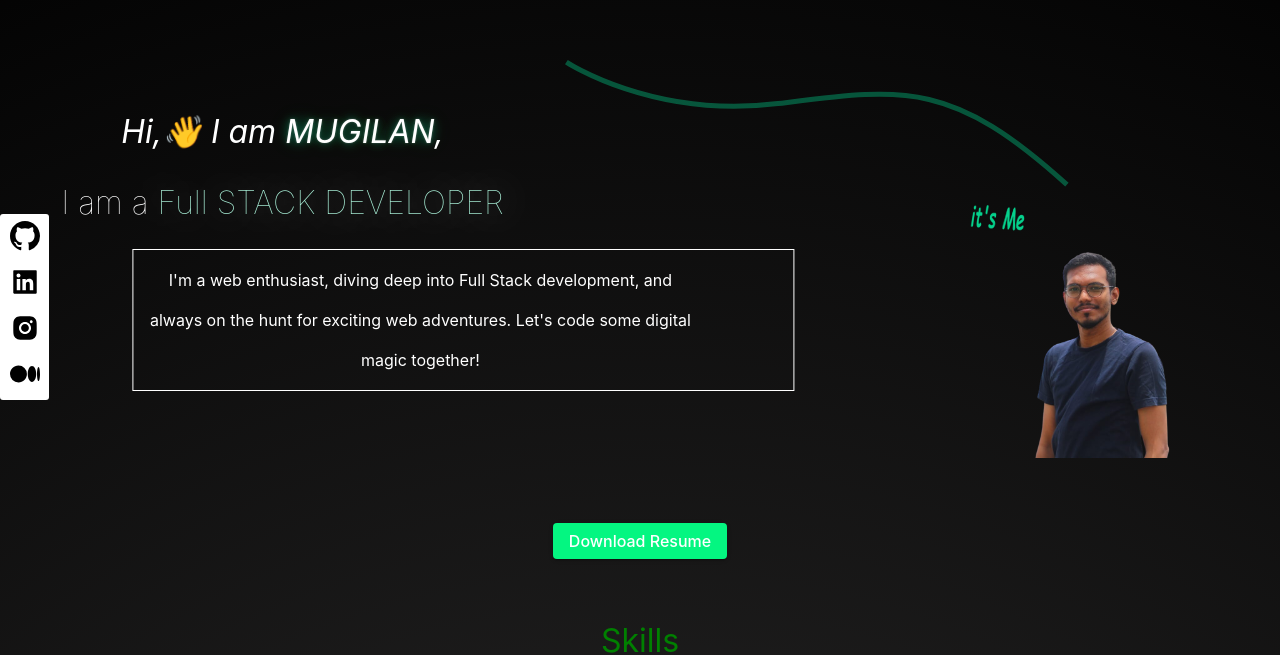
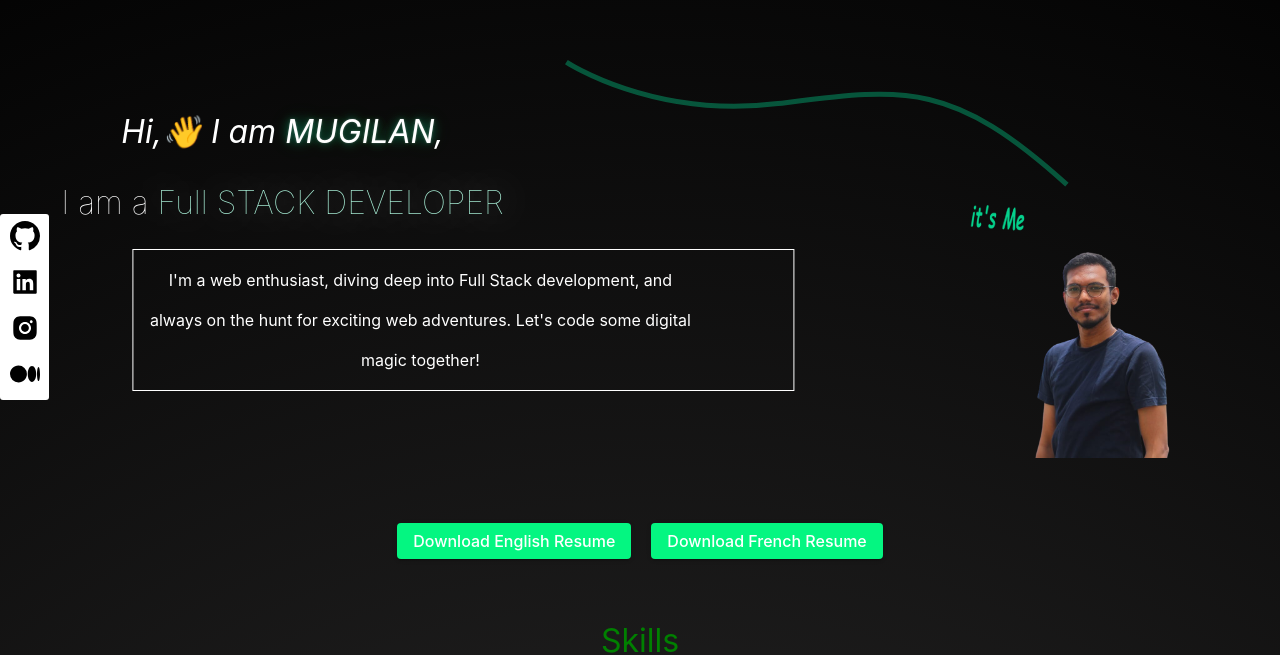
Before and after one commit to Mugilan-Mourougayen/Portfolio, a React (Create React App) app: page / in a window 1280 px wide. Shown: the part 146-801 px from the top of the page. Built offline with nearby package versions, Linux system fonts and the light colour scheme; the HTML template or start-up script is replaced by a standard one.

Commit message:
added french resume

```diff
--- a/src/Resume.js
+++ b/src/Resume.js
@@ -1,6 +1,8 @@
 import React from 'react'
 import "./button.css"
 const filePath = 'https://mugilan-mourougayen.github.io/Portfolio/Mugilan_resume.pdf'
+const filePathfr = 'https://mugilan-mourougayen.github.io/Portfolio/Mugilan_MourougayenCV_FR.pdf'
+
 const Resume = () => {
   return (
     <div>
@@ -12,7 +14,16 @@ const Resume = () => {
           download="Mugilan_resume.pdf"
           style={{ textDecoration: 'none', color: 'inherit' }}
         >
-          Download Resume
+          Download English Resume
+        </a>
+
+        <a
+        className='custom-button'
+          href={filePathfr}
+          download="Mugilan_fr_resume.pdf"
+          style={{ textDecoration: 'none', color: 'inherit' ,marginLeft:"20px"}}
+        >
+          Download French Resume
         </a>
 
     </div>
```
Also changed, not shown: 1 other file (tests, documents, lock files or other folders).
